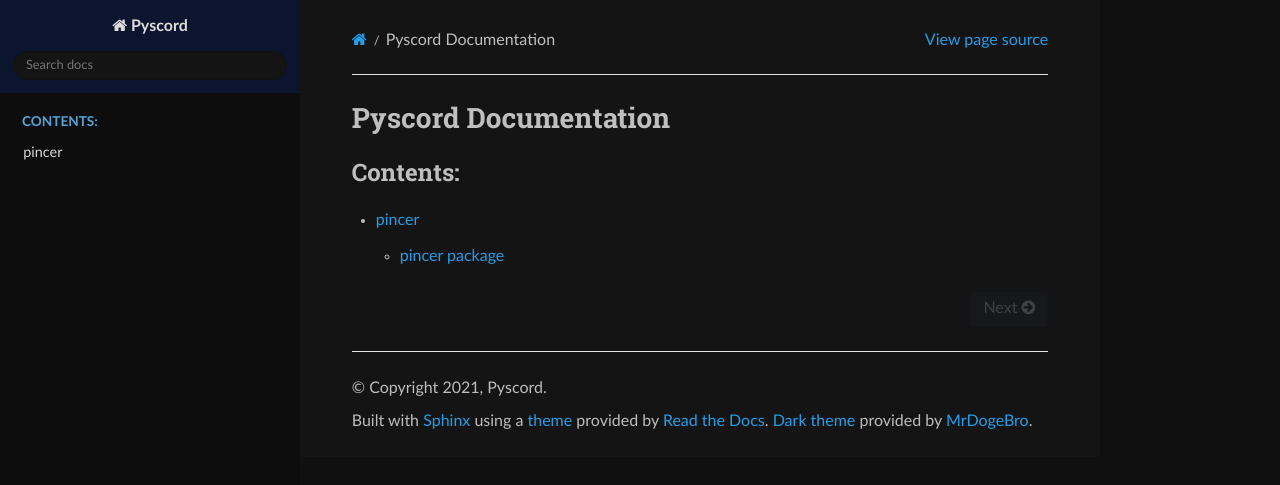
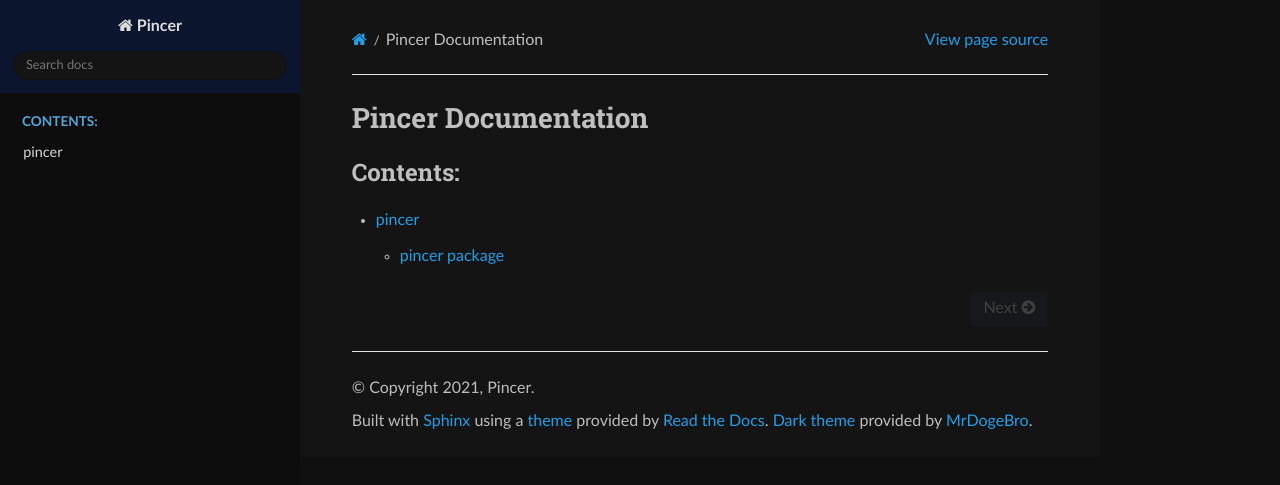
Before and after one commit to Pincer-org/Pincer, a Sphinx documentation site: the page built from docs/index.rst, in a window 1280 px wide. Shown: the top 485 px of the page. Built offline with Sphinx 7.4.7 and the Read the Docs theme 2.0.0, drawn with Linux system fonts in a browser that asks for light colours.

Commit message:
📝Changed to new name

```diff
--- a/docs/conf.py
+++ b/docs/conf.py
@@ -16,9 +16,9 @@
 
 # -- Project information -----------------------------------------------------
 
-project = 'Pyscord'
-copyright = '2021, Pyscord'
-author = 'Pyscord'
+project = 'Pincer'
+copyright = '2021, Pincer'
+author = 'Pincer'
 
 # The full version, including alpha/beta/rc tags
 release = '0.0.0.dev'
--- a/docs/index.rst
+++ b/docs/index.rst
@@ -1,4 +1,4 @@
-Pyscord Documentation
+Pincer Documentation
 ===================================
 
 .. toctree::
```
